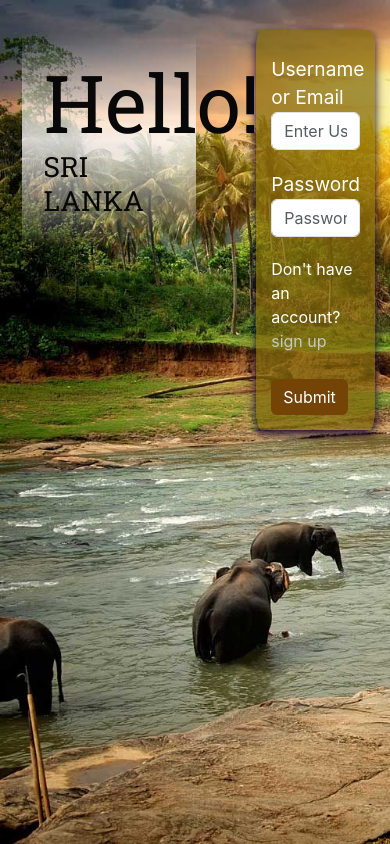
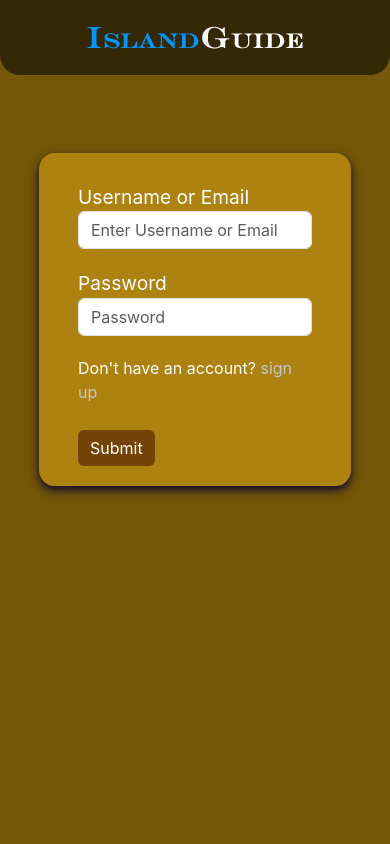
Before and after one commit to ishinihettiarachchi/island_Guide, a React (Create React App) app: page /login in a window 390 px wide. Built offline with nearby package versions, Linux system fonts and the light colour scheme; the HTML template or start-up script is replaced by a standard one.

Commit message:
feat: added styles

```diff
--- a/src/pages/Login.jsx
+++ b/src/pages/Login.jsx
@@ -1,19 +1,22 @@
 import React from 'react'
 import '../styles/login.css'
-
+import logo from '../images/logo.png';
 
 function Login() {
   return (
     <div class="login-main-container">
     <div class="row">
-        <div class="col-7">
+        <div class="col-lg-7">
+        <div className="logo">
+               <img src={logo} alt="" />
+            </div>
             <div className="main-text">
                 <h1><span className='main'>Hello!</span><br /> <span>SRI</span> LANKA</h1>
                 <p>Discover the anticipation of your upcoming island retreat
                      and indulge in the distinct adventures that this island gem has in store for you.</p>
             </div>
         </div>
-        <div class="col-5">
+        <div class="col-sm-12 col-md-12 col-lg-5">
             <div className="login">
             <form className='login-form'>
                 <div class="form-group">
--- a/src/pages/Register.jsx
+++ b/src/pages/Register.jsx
@@ -2,13 +2,17 @@ import React from 'react';
 import '../styles/register.css';
 import { useState, useEffect } from 'react';
 import axios from 'axios';
+import logo from '../images/logo.png';
 
 function Register() {
 
   return (
-    <div className="container-fluid register-main-container">
-      <div className="row">
-        <div className="col-md-7">
+    <div className="register-main-container">
+      <div className ="row">
+        <div className=" col-lg-7">
+            <div className="logo">
+               <img src={logo} alt=""/>
+            </div>
           <div className="main-text">
             <h1>
               <span className="main">Welcome!</span>
@@ -21,7 +25,7 @@ function Register() {
             </p>
           </div>
         </div>
-        <div className="col-md-5">
+        <div className="col-sm-12 col-md-12 col-lg-5">
           <div className="register">
             <form className="register-form">
               <div className="form-group">
--- a/src/styles/login.css
+++ b/src/styles/login.css
@@ -1,12 +1,6 @@
 @import url('https://fonts.googleapis.com/css2?family=Poppins:ital,wght@0,100;0,200;0,300;0,500;0,600;0,800;1,200&family=Roboto+Slab:wght@100;200;300;400;600;700&family=Roboto:ital,wght@0,100;0,300;0,400;0,500;0,900;1,100;1,300&display=swap');
 
-body, html {
-    margin: 0;
-    padding: 0;
-    width: 100%;
-    height: 100%;
 
-  }
 
 .login-main-container{
     background-image: url('../images/login-bg-img.jpeg');
@@ -16,6 +10,10 @@ body, html {
     background-size: cover;
     height: 100vh;
     width: 100%;
+}
+
+.login-main-container .logo{
+    display: none;
 }
 
 .login{
@@ -70,3 +68,40 @@ color: rgb(62, 61, 81);
     color: rgb(198, 199, 200);
     text-decoration: none;
 }
+
+
+@media (max-width: 768px){
+    .login-main-container .logo{
+        display: flex;
+        align-items: center;
+        justify-content: center;
+        background-color: rgba(0, 0, 0, 0.544);
+        border-radius:  0 0 20px 20px;
+    }
+
+    .login{
+        margin: 20% 10%;
+        padding:5% 10%;
+        box-shadow: 0 4px 8px 0 rgba(14, 0, 53, 0.9), 0 6px 20px 0 rgba(0, 0, 0, 0.19);
+        border-radius: 5%;
+        background-color: rgba(126, 91, 5, 0.7);
+    }
+}
+
+@media (max-width: 430px) {
+    .main-text{
+        display: none;
+    }
+    .login-main-container{
+        background-image: none;
+        background-color: rgb(118, 88, 10);
+    }
+
+    .login{
+        box-shadow: 0 4px 8px 0 rgba(14, 0, 53, 0.9), 0 6px 20px 0 rgba(0, 0, 0, 0.19);
+        border-radius: 5%;
+        background-color: rgba(230, 171, 22, 0.5);
+    }
+
+
+}
--- a/src/styles/navbar.css
+++ b/src/styles/navbar.css
@@ -35,11 +35,7 @@
     text-decoration: none;
     position: relative;
     color: rgb(255, 253, 253);
-    font-size: 1.3rem;
-    font-weight: bold;
-
 }
-
 
 #links a:before{
     content: '';
@@ -50,7 +46,6 @@
     width: 0%;
     background-color:rgb(7, 218, 255);
     transition: all 0.4s ease;
-
 }
 
 #links a:hover{
--- a/src/styles/register.css
+++ b/src/styles/register.css
@@ -11,26 +11,30 @@
     width: 100%;
 }
 
+.register-main-container .logo{
+    display: none;
+}
+
 .register{
     margin: 20% 10%;
-    padding: 10%;
+    padding:5% 10%;
     box-shadow: 0 4px 8px 0 rgba(14, 0, 53, 0.9), 0 6px 20px 0 rgba(0, 0, 0, 0.19);
     border-radius: 5%;
     background-color: rgba(10, 59, 127, 0.5);
 }
 
 .form-group{
-padding: 10px 0;
+    padding: 10px 0;
 }
 
 .form-group label{
-color: white;
-font-size: 1.2rem;
+    color: white;
+    font-size: 1.2rem;
 }
 
 .main-text{
     margin: 20% 10%;
-    padding: 10%;
+    padding: 5% 10%;
     color: rgb(8, 8, 8);
     background-image: linear-gradient(rgba(255, 255, 0, 0),rgb(255, 255, 255,0.8), rgba(255, 255, 0, 0));
     font-family: 'Roboto Slab', serif;
@@ -54,15 +58,43 @@ font-size: 1.2rem;
     color: white;
 }
 
-
 .register .form-group a{
     color: rgb(198, 199, 200);
     text-decoration: none;
 }
 
-@media (max-width: 768px) {
+@media (max-width: 768px){
+    .register-main-container .logo{
+        display: flex;
+        align-items: center;
+        justify-content: center;
+        background-color: rgba(0, 0, 0, 0.544);
+        border-radius:  0 0 20px 20px;
+    }
 
-    .main-text p{
-        display: none;
+    .register{
+        margin: 5% 10%;
+        padding:5% 10%;
+        box-shadow: 0 4px 8px 0 rgba(14, 0, 53, 0.9), 0 6px 20px 0 rgba(0, 0, 0, 0.19);
+        border-radius: 5%;
+        background-color: rgba(10, 59, 127, 0.5);
     }
+
+    .main-text{
+       display: none;
+    }
+
+
 }
+
+@media (max-width: 430px) {
+
+
+    .register{
+        box-shadow: 0 4px 8px 0 rgba(14, 0, 53, 0.9), 0 6px 20px 0 rgba(0, 0, 0, 0.19);
+        border-radius: 5%;
+        background-color: rgba(10, 59, 127, 0.5);
+    }
+
+
+}
```
Lines whose indentation alone changed are shown as unchanged.
